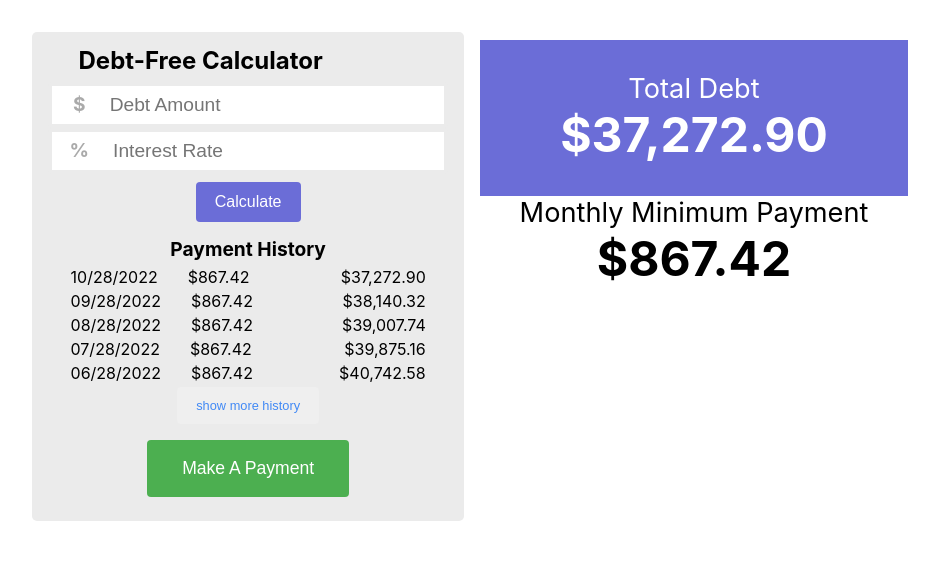
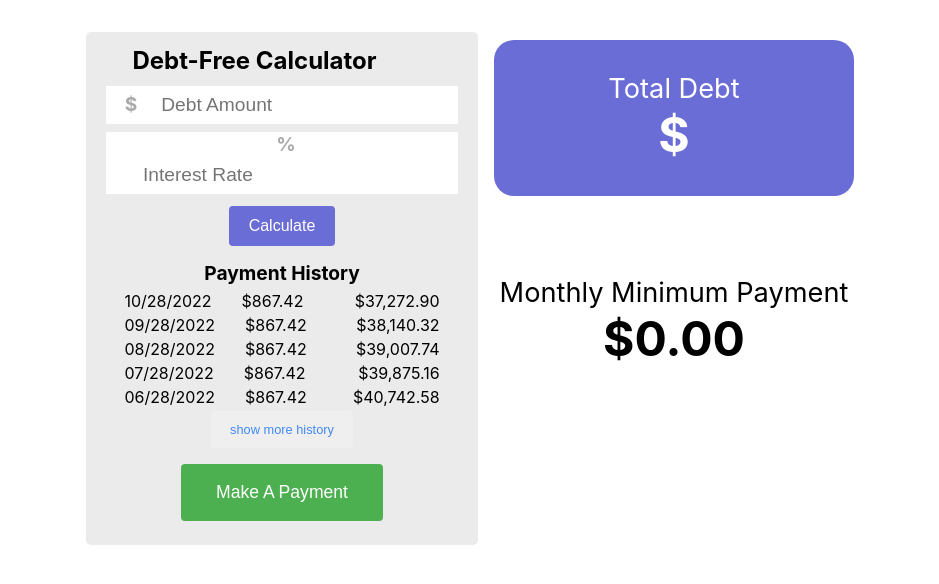
Before and after one commit to chanceltron/debt-free-calc, a React (Create React App) app: page / in a window 1280 px wide. Shown: the top 584 px of the page, without its empty margins (162-1101 px from the left). Built offline with nearby package versions, Linux system fonts and the light colour scheme.

Commit message:
still workin

```diff
--- a/src/App.css
+++ b/src/App.css
@@ -10,7 +10,7 @@
 .leftPanel {
   background-color: #ebebeb;
   padding: 0.5rem 1rem;
-  min-width: 400px;
+  min-width: 360px;
   max-width: 500px;
   border-radius: 5px;
 }
@@ -23,6 +23,5 @@
 .rightPanel {
   padding: 0.5rem 1rem;
   max-width: 500px;
-  min-width: 400px;
-  height: 100%;
+  min-width: 360px;
 }
--- a/src/App.jsx
+++ b/src/App.jsx
@@ -9,6 +9,7 @@ import DebtNumbers from './Components/DebtNumbers';
 import Modal from './Components/Modal';
 
 const App = () => {
+  const [debtTotal, setDebtTotal] = useState('');
   const [openModal, setOpenModal] = useState(false);
 
   return (
@@ -16,15 +17,15 @@ const App = () => {
       <div className='App'>
         <div className='leftPanel'>
           <h2 className='appHeader'>Debt-Free Calculator</h2>
-          <Form />
+          <Form setDebtTotal={(debtTotal) => setDebtTotal(debtTotal)} />
           <PaymentHistory />
           <button onClick={() => setOpenModal(true)} className='btn submitBtn paymentBtn'>
             Make A Payment
           </button>
-          {openModal && <Modal setModalState={setOpenModal} />}
+          {openModal && <Modal setModalState={setOpenModal} debtTotal={debtTotal} setDebtTotal={(debtTotal) => setDebtTotal(debtTotal)} />}
         </div>
         <div className='rightPanel'>
-          <DebtNumbers />
+          <DebtNumbers debtTotal={debtTotal} />
         </div>
       </div>
     </div>
--- a/src/Components/DebtNumbers.css
+++ b/src/Components/DebtNumbers.css
@@ -1,13 +1,14 @@
 .debtTracker {
   display: flex;
   flex-direction: column;
-  justify-content: center;
+  height: 100%;
 }
 
 .totalDebtSection {
   background-color: #6b6dd7;
   color: #ffffff;
   padding: 2rem 5rem;
+  margin-bottom: 5rem;
 }
 
 .sectionHeader {
--- a/src/Components/DebtNumbers.jsx
+++ b/src/Components/DebtNumbers.jsx
@@ -3,16 +3,25 @@ import React from 'react';
 import '../Base.css';
 import './DebtNumbers.css';
 
-const DebtNumbers = () => {
+const DebtNumbers = ({ debtTotal }) => {
+  function numberWithCommas() {
+    return debtTotal.toString().replace(/\B(?<!\.\d*)(?=(\d{3})+(?!\d))/g, ',');
+  }
+
+  function monthlyPayments() {
+    let dividedNum = debtTotal / 12;
+    return dividedNum.toFixed(2);
+  }
+
   return (
     <div className='debtTracker'>
-      <div className='totalDebtSection'>
+      <div className='totalDebtSection round-pill'>
         <h2 className='sectionHeader'>Total Debt</h2>
-        <div className='totalDebt'>$37,272.90</div>
+        <div className='totalDebt'>${numberWithCommas()}</div>
       </div>
       <div className='monthlyPaymentSection'>
         <h2 className='sectionHeader'>Monthly Minimum Payment</h2>
-        <div className='minimumPayment'>$867.42</div>
+        <div className='minimumPayment'>${monthlyPayments()}</div>
       </div>
     </div>
   );
--- a/src/Components/Form.css
+++ b/src/Components/Form.css
@@ -1,5 +1,5 @@
 .formInput {
-  width: 80%;
+  width: 79%;
   padding-inline: 1rem;
 }
 
--- a/src/Components/Form.jsx
+++ b/src/Components/Form.jsx
@@ -12,8 +12,9 @@ const Form = (props) => {
 
     const interestRateCalc = interestRate / Math.pow(10, 2);
     const interest = interestRateCalc * debtPrincipal;
-    const debtTotal = parseFloat(interest) + parseFloat(debtPrincipal);
-    console.log(debtTotal);
+    const debtTotalCalc = Number(interest) + Number(debtPrincipal);
+    const debtTotal = debtTotalCalc.toFixed(2);
+    props.setDebtTotal(debtTotal);
   };
 
   return (
--- a/src/Components/Modal.jsx
+++ b/src/Components/Modal.jsx
@@ -1,30 +1,37 @@
-import React from 'react';
+import React, { useState } from 'react';
 
 import '../Base.css';
 import './Modal.css';
 
-const Modal = ({ setModalState }) => {
+const Modal = (props) => {
+  const [paymentAmount, setPaymentAmount] = useState('');
+
+  const calcNewDebt = (e) => {
+    const newTotal = props.debtTotal - paymentAmount;
+
+    props.setDebtTotal(newTotal);
+  };
+
   return (
     <div className='modalBg'>
       <div className='modalContainer'>
         <div className='modalHeader'>
           <h2 className='modalTitle'>Make A Payment</h2>
-          <button className='modalCloseBtn' onClick={() => setModalState(false)}>
-            {' '}
-            X{' '}
+          <button className='modalCloseBtn' onClick={() => props.setModalState(false)}>
+            X
           </button>
         </div>
         <div className='modalBody'>
           <div className='label'>Payment Amount</div>
-          <div className='inputContainer round-pill'>
+          <form className='inputContainer round-pill' onSubmit={calcNewDebt()}>
             <label className='inputLabel' htmlFor='paymentAmount'>
               $
             </label>
-            <input name='paymentAmount' type='number' />
-          </div>
+            <input name='paymentAmount' type='number' onChange={(e) => setPaymentAmount(e.target.value)} />
+          </form>
         </div>
         <div className='modalFooter'>
-          <button className='btn cancelBtn round-pill' onClick={() => setModalState(false)}>
+          <button className='btn cancelBtn round-pill' onClick={() => props.setModalState(false)}>
             Cancel
           </button>
           <button className='btn submitBtn round-pill'>Proceed</button>
```
